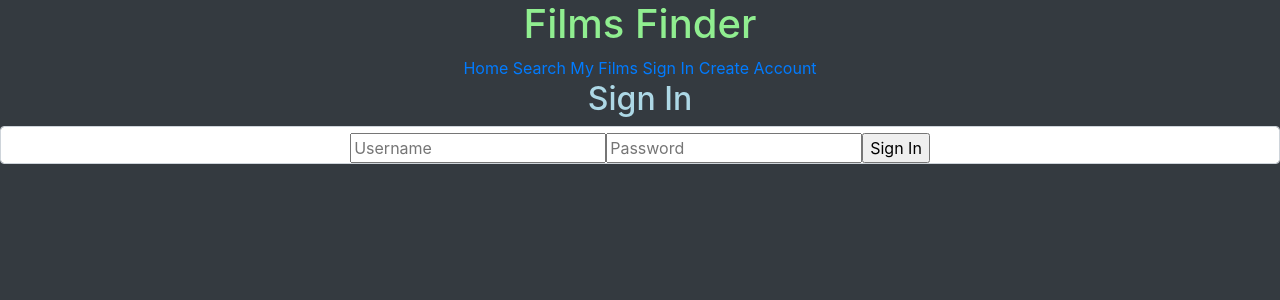
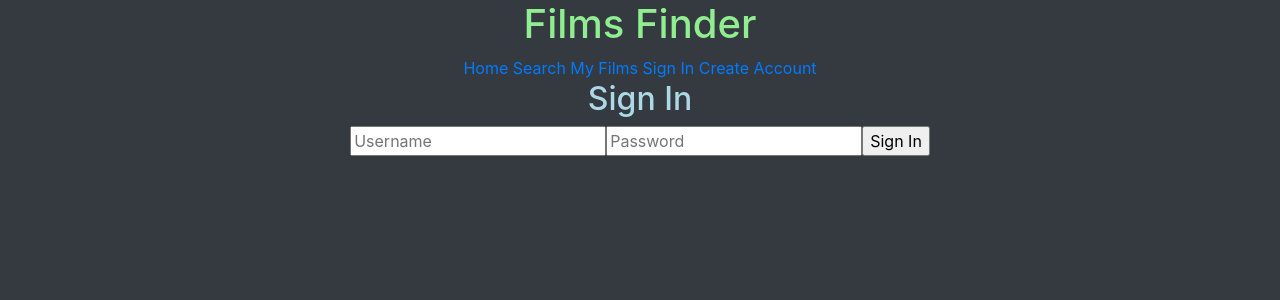
Before and after one commit to seanle0405/filmsfinder-frontend, a React (Create React App) app: page /signin in a window 1280 px wide. Shown: the top 300 px of the page. Built offline with nearby package versions, Linux system fonts and the light colour scheme; no server answers.

Commit message:
pushing to master

```diff
--- a/src/App.js
+++ b/src/App.js
@@ -38,7 +38,7 @@ let cityParam = `&city_ids=` + cityId
 // let getRecentReleasesURL = showtimesBaseURL+moviesParam+showtimesAPIKey+releaseDateParam+countryParam+fieldsParam+cityParam
 ////////////////////////////////////////////////////
 
-let baseURL = `http://localhost:3003/filmfinder/`
+let baseURL = `https://filmfinderapp.herokuapp.com/filmfinder/`
 
 let getRecentReleasesURL = baseURL + 'recent_releases/' + cityId
 
--- a/src/components/MyFilms.js
+++ b/src/components/MyFilms.js
@@ -4,7 +4,7 @@ import WatchedMovies from './WatchedMovies.js'
 import WatchList from './WatchList.js'
 
 
-let baseURL = `http://localhost:3003/filmfinder/`
+let baseURL = `https://filmfinderapp.herokuapp.com/filmfinder/`
 
 
 class MyFilms extends Component {
--- a/src/components/Search.js
+++ b/src/components/Search.js
@@ -4,7 +4,7 @@ import { BrowserRouter as Router, Route, Link } from 'react-router-dom'
 
 let showtimesAPIKey = `?apikey=dHNYEAlSVxOXC4Eqy6b8aufIXC7utYnu`
 
-let baseURL = `http://localhost:3003/`
+let baseURL = `https://filmfinderapp.herokuapp.com/filmfinder/`
 
 
 class Search extends Component {
@@ -25,7 +25,7 @@ class Search extends Component {
   handleSubmit = (event) => {
     event.preventDefault()
     const movieQuery = this.state.search
-    fetch(baseURL+ `filmfinder/search/` + movieQuery)
+    fetch(baseURL + 'search/' + movieQuery)
     .then(data => data.json())
     .then(parsedData => {
       console.log(parsedData);
--- a/src/components/SignIn.js
+++ b/src/components/SignIn.js
@@ -64,7 +64,7 @@ class SignIn extends Component {
     return (
       <div>
         <h2>Sign In</h2>
-        <form onSubmit={this.handleSubmitLogIn} className = 'form-control'>
+        <form onSubmit={this.handleSubmitLogIn}>
           <label>
             <input
               type='text'
--- a/src/components/WatchList.js
+++ b/src/components/WatchList.js
@@ -1,7 +1,7 @@
 import React, { Component } from 'react'
 import { BrowserRouter as Router, Route, Link } from 'react-router-dom'
 
-let baseURL = `http://localhost:3003/filmfinder/`
+let baseURL = `https://filmfinderapp.herokuapp.com/filmfinder/`
 
 class WatchList extends Component {
 
--- a/src/components/WatchedMovies.js
+++ b/src/components/WatchedMovies.js
@@ -1,7 +1,7 @@
 import React, { Component } from 'react'
 import { BrowserRouter as Router, Route, Link } from 'react-router-dom'
 
-let baseURL = `http://localhost:3003/filmfinder/`
+let baseURL = `https://filmfinderapp.herokuapp.com/filmfinder/`
 
 class WatchedMovies extends Component {
 
```
